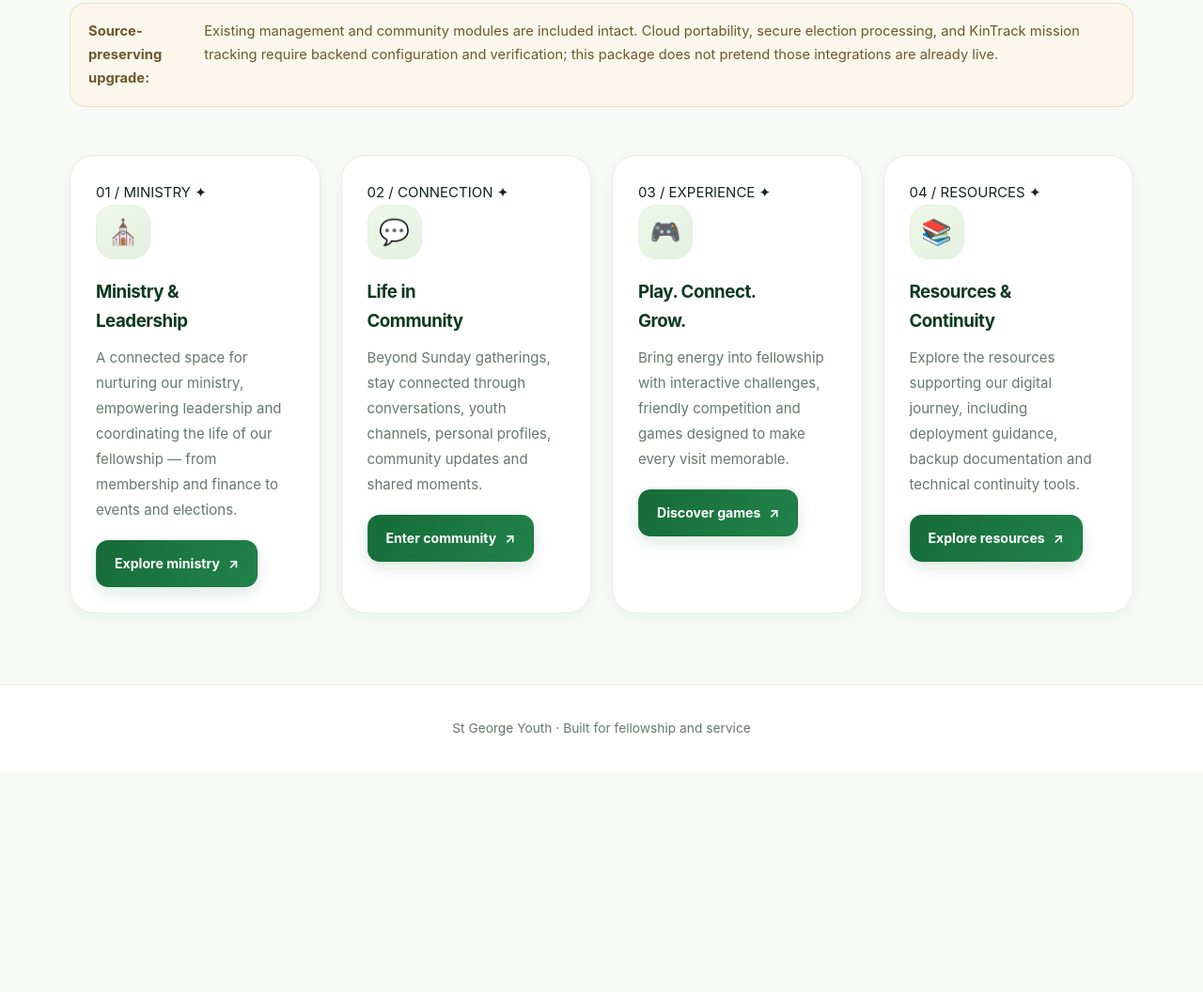
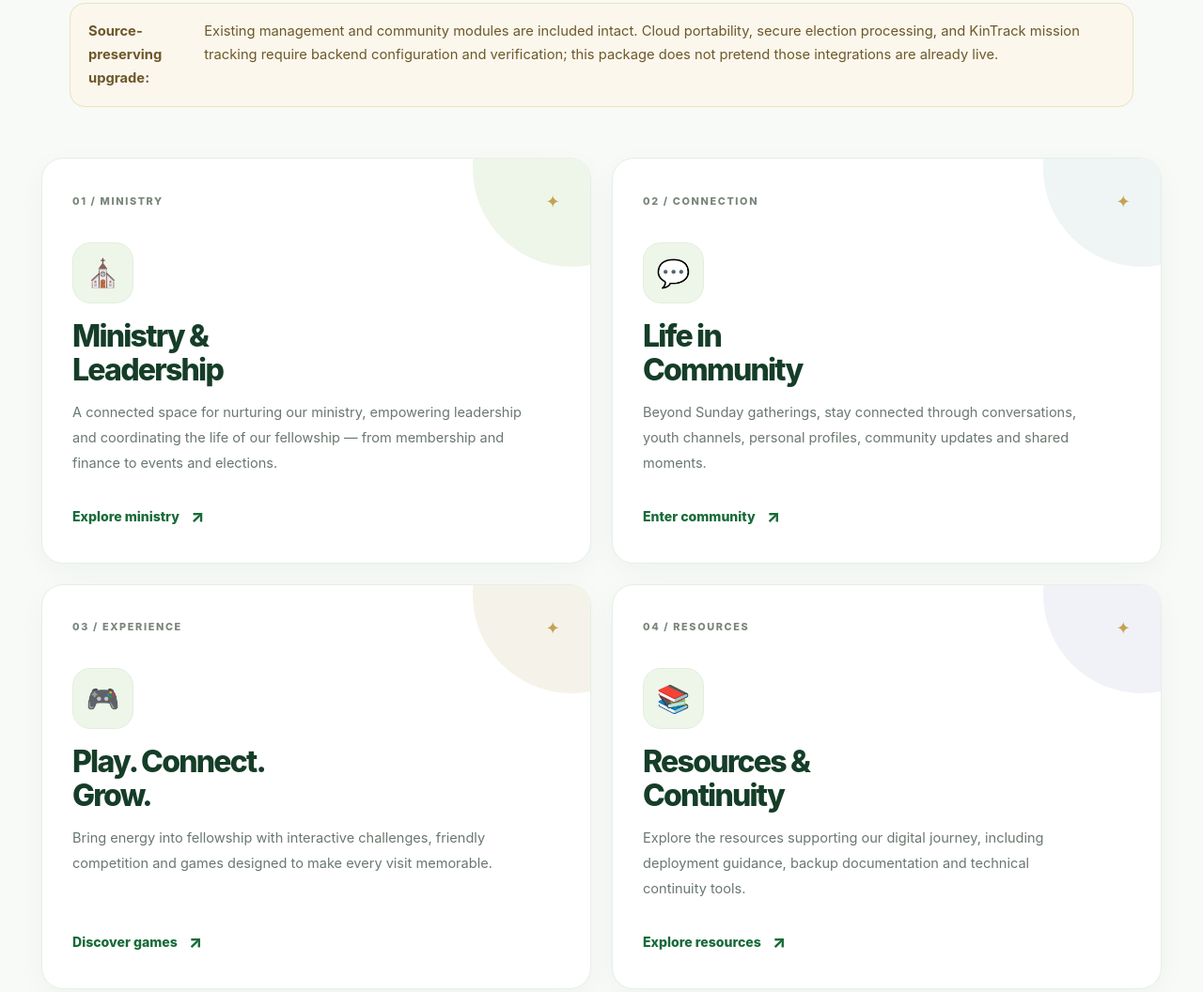
Before and after one commit to classassistLiam/stGeorge-App, a plain HTML site: page index.html in a window 1280 px wide. Shown: the part 488-1544 px from the top of the page at 94% size. Before the commit the page ends 1309 px from the top, so only its background shows below. Drawn offline with Linux system fonts and the light colour scheme.

Commit message:
Update styles.css

```diff
--- a/css/styles.css
+++ b/css/styles.css
@@ -689,6 +689,210 @@ textarea:focus-visible {
    REDUCED MOTION
 ========================================================= */
 
+/* ==========================================
+   ST GEORGE — SIGNATURE FEATURE COLLECTION
+========================================== */
+
+.grid {
+  max-width: 1240px;
+  padding: 28px 24px 85px;
+  display: grid;
+  grid-template-columns: repeat(2, minmax(0, 1fr));
+  gap: 22px;
+}
+
+.grid .card {
+  position: relative;
+  isolation: isolate;
+  overflow: hidden;
+
+  min-height: 355px;
+  padding: 30px 32px;
+
+  display: flex;
+  flex-direction: column;
+  align-items: flex-start;
+
+  background: #fff;
+  border: 1px solid #e7eee7;
+  border-radius: 23px;
+
+  box-shadow: 0 8px 30px rgba(20, 65, 37, .035);
+
+  transition:
+    transform .3s ease,
+    box-shadow .3s ease,
+    border-color .3s ease;
+}
+
+/* Decorative background element */
+
+.grid .card::before {
+  content: "";
+  position: absolute;
+  z-index: -1;
+
+  width: 210px;
+  height: 210px;
+  right: -85px;
+  top: -95px;
+
+  border-radius: 50%;
+  background: #f1f7ee;
+
+  transition: transform .45s ease;
+}
+
+.grid .card:hover {
+  transform: translateY(-6px);
+  box-shadow: 0 20px 48px rgba(20, 65, 37, .09);
+  border-color: #d6e7d3;
+}
+
+.grid .card:hover::before {
+  transform: scale(1.35);
+}
+
+.card-topline {
+  width: 100%;
+  display: flex;
+  justify-content: space-between;
+  align-items: center;
+  margin-bottom: 28px;
+}
+
+.card-index {
+  font-size: .68rem;
+  font-weight: 800;
+  letter-spacing: .15em;
+  color: #78867a;
+}
+
+.card-symbol {
+  color: #c5a253;
+  font-size: 1.15rem;
+}
+
+.grid .card .icon {
+  width: 65px;
+  height: 65px;
+  display: grid;
+  place-items: center;
+
+  border-radius: 19px;
+  background: #edf6e9;
+  border: 1px solid #e3efdd;
+
+  font-size: 1.8rem;
+  margin-bottom: 17px;
+}
+
+.grid .card h2 {
+  color: #153d28;
+  font-size: clamp(1.55rem, 2.5vw, 2rem);
+  line-height: 1.14;
+  letter-spacing: -.055em;
+  font-weight: 800;
+
+  margin: 0 0 13px;
+}
+
+.grid .card p {
+  color: #6a786f;
+  font-size: .91rem;
+  line-height: 1.85;
+  max-width: 480px;
+  margin: 0 0 24px;
+}
+
+.grid .card .cta {
+  margin-top: auto;
+  padding: 0;
+  min-height: 38px;
+
+  display: inline-flex;
+  align-items: center;
+  gap: 12px;
+
+  background: transparent;
+  border: none;
+  border-radius: 0;
+  box-shadow: none;
+
+  color: #176b38;
+  font-size: .88rem;
+  font-weight: 800;
+}
+
+.grid .card .cta span {
+  font-size: 1.15rem;
+  transition: transform .25s ease;
+}
+
+.grid .card .cta:hover {
+  background: transparent;
+  color: #104c2b;
+  transform: none;
+}
+
+.grid .card .cta:hover span {
+  transform: translate(4px, -3px);
+}
+
+/* Individual identity */
+
+.ministry-card::before {
+  background: #edf6e9 !important;
+}
+
+.community-card::before {
+  background: #eef5f4 !important;
+}
+
+.games-card::before {
+  background: #f5f3e9 !important;
+}
+
+.resources-card::before {
+  background: #f0f2f8 !important;
+}
+
+/* Responsive layout */
+
+@media (max-width: 760px) {
+  .grid {
+    grid-template-columns: 1fr;
+    padding: 18px 17px 100px;
+    gap: 16px;
+  }
+
+  .grid .card {
+    min-height: 325px;
+    padding: 25px;
+    border-radius: 21px;
+  }
+
+  .card-topline {
+    margin-bottom: 22px;
+  }
+
+  .grid .card h2 {
+    font-size: 1.75rem;
+  }
+
+  .grid .card p {
+    font-size: .9rem;
+  }
+}
+
+@media (prefers-reduced-motion: reduce) {
+  .grid .card,
+  .grid .card::before,
+  .grid .card .cta span {
+    transition: none;
+  }
+}
+
 @media (prefers-reduced-motion: reduce) {
   *,
   *::before,
```
